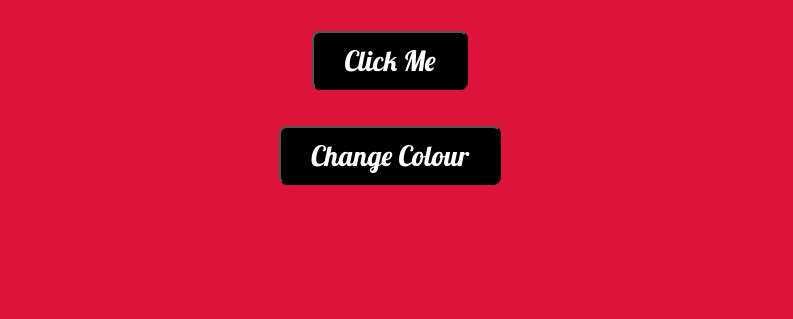
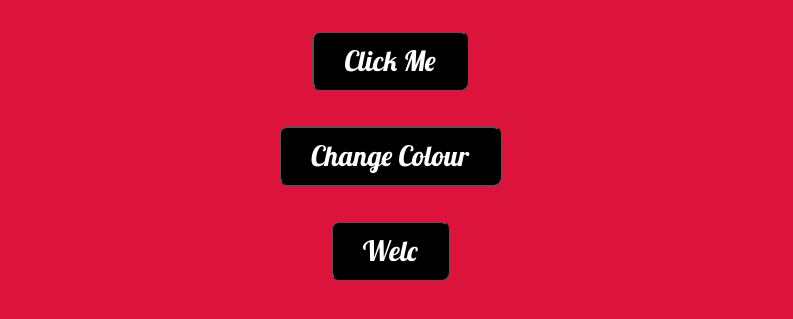
Before and after one commit to louisemb/simple_site_uncomplete, a plain HTML site: page index.html in a window 1280 px wide. Shown: the part 375-694 px from the top of the page, without its empty margins (250-1043 px from the left). Drawn offline with Linux system fonts and the light colour scheme.

Commit message:
qweqwe
qweqwe

```diff
--- a/index.html
+++ b/index.html
@@ -16,5 +16,6 @@
 		<br><br>
 		<button onClick="changeColour()">Change Colour</button>
 		<br><br>
+		<button onClick="alertNew()">Welc</button>
 	</body>
 </html>
```
